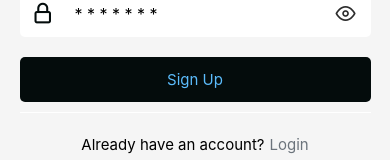
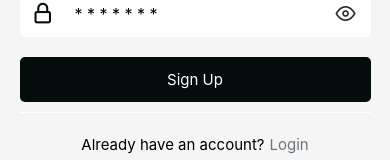
Before and after one commit to Lenindelrionicaragua/HabitTrackerAppFront, a React Native app: screen /SignupScreen in a window 390 px wide. Shown: the part 531-691 px from the top of the page. Built offline with nearby package versions, Linux system fonts and the light colour scheme; what expo-web-browser would draw is missing.

Commit message:
change text color to white in SingupScreen

```diff
--- a/screens/LoginScreen/LoginScreenStyles.js
+++ b/screens/LoginScreen/LoginScreenStyles.js
@@ -26,7 +26,7 @@ const {
 const green = "#00ff00";
 const red = "#ff0000";
 
-const paddingTop = Platform.OS === "web" ? "7%" : "5%";
+const paddingTop = Platform.OS === "web" ? "7%" : "7%";
 const paddingBottom = Platform.OS === "web" ? "10%" : "10%";
 const containerHeight = Platform.OS === "web" ? "80%" : "100%";
 const containerWidth = Platform.OS === "web" ? "100%" : "100%";
@@ -44,20 +44,18 @@ export const StyledContainer = styled(
 )`
   flex: 1;
   padding: 0px;
-  background-color: ${orange};
+  background-color: ${softGray};
   width: ${containerWidth};
   height: ${containerHeight};
-  margin-top: ${paddingTop};
-  margin-bottom: ${paddingBottom};
   align-items: ${Platform.OS === "web" ? "center" : "stretch"};
   margin-left: auto;
   margin-right: auto;
 `;
 
 export const InnerContainer = styled(View)`
-  background-color: ${softGray};
   flex: 1;
-  padding-top: 15px;
+  padding-top: ${paddingTop};
+  padding-bottom: ${paddingBottom};
   width: 100%;
   align-items: center;
   justify-content: center;
@@ -140,11 +138,13 @@ export const StyledButton = styled(Pressable)`
     background-color: ${orange};
     flex-direction: row;
     justify-content: center;
+    border-width: 1px;
+    border-color: ${white};
   `}
 `;
 
 export const ButtonText = styled(Text)`
-  color: ${props => (props.google ? black : seaGreen)};
+  color: ${props => (props.google ? black : white)};
   font-size: 16px;
 
   ${props =>
--- a/screens/SignupScreen/SignupScreenStyles.js
+++ b/screens/SignupScreen/SignupScreenStyles.js
@@ -20,10 +20,10 @@ const {
 const green = "#00ff00";
 const red = "#ff0000";
 
+const containerHeight = Platform.OS === "web" ? "75%" : "100%";
+const containerWidth = Platform.OS === "web" ? "100%" : "100%";
 const paddingTop = Platform.OS === "web" ? "0%" : "5%";
 const paddingBottom = Platform.OS === "web" ? "5%" : "0%";
-const containerHeight = Platform.OS === "web" ? "75%" : "100%";
-const containerWidth = Platform.OS === "web" ? "100%" : "100%";
 
 const SubTitleMarginBottom = Platform.OS === "web" ? "0px" : "10px";
 
@@ -117,7 +117,7 @@ export const StyledButton = styled(Pressable)`
 `;
 
 export const ButtonText = styled(Text)`
-  color: ${seaGreen};
+  color: ${white};
   font-size: 15px;
 `;
 
--- a/screens/WelcomeScreen/WelcomeScreenStyles.js
+++ b/screens/WelcomeScreen/WelcomeScreenStyles.js
@@ -11,14 +11,17 @@ const {
   lightPink,
   skyBlue,
   darkGrey,
-  black
+  black,
+  softGray
 } = Colors;
 
-const containerHeight = Platform.OS === "web" ? "85%" : "90%";
+const containerHeight = Platform.OS === "web" ? "90%" : "90%";
 const containerWidth = Platform.OS === "web" ? "100%" : "100%";
+const paddingTop = Platform.OS === "web" ? "0%" : "5%";
+const paddingBottom = Platform.OS === "web" ? "5%" : "0%";
 
 export const StyledContainer = styled(SafeAreaView)`
-  background-color: ${darkGrey};
+  background-color: ${softGray};
   width: ${containerWidth};
   height: ${containerHeight};
   align-items: ${Platform.OS === "web" ? "center" : "stretch"};
@@ -29,6 +32,7 @@ export const StyledContainer = styled(SafeAreaView)`
 export const InnerContainer = styled(View)`
   flex: 1;
   width: 100%;
+  padding-bottom: ${paddingBottom};
   align-items: center;
   justify-content: center;
 `;
@@ -106,7 +110,7 @@ export const StyledButton = styled(Pressable)`
 `;
 
 export const ButtonText = styled(Text)`
-  color: ${seaGreen};
+  color: ${white};
   font-size: 16px;
 
   ${props =>
```
